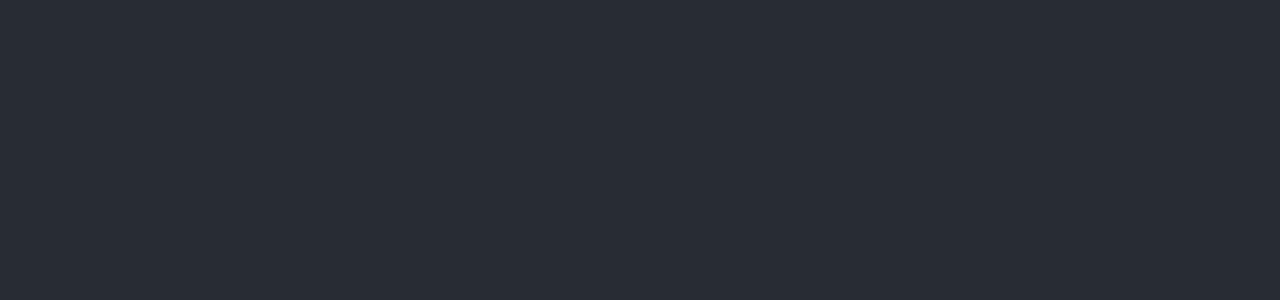
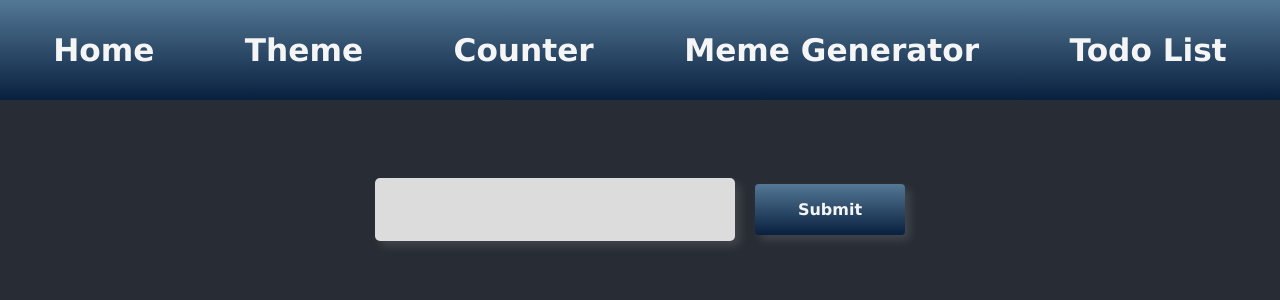
Before and after one commit to Jacquiiii/RandomActions, a React (Create React App) app: page /Todo in a window 1280 px wide. Before the commit this address had no page. Shown: the top 300 px of the page. Built offline with nearby package versions, Linux system fonts and the light colour scheme.

Commit message:
add Todo component

```diff
--- a/src/components/App.jsx
+++ b/src/components/App.jsx
@@ -6,13 +6,13 @@
 import { ThemeContext } from '../providers/ThemeProvider'
 
 // Styles
-import './styles.css'
+import './styles/styles.css'
 
 // Components
 import Home from './Home'
 import Counter from './Counter'
 import Meme from './Meme'
-// import Mood from './Mood'
+import Todo from './Todo'
 
 function App() {
   const { theme } = useContext(ThemeContext)
@@ -24,7 +24,7 @@
           <Route exact path="/" element={<Home />} />
           <Route exact path="/Counter" element={<Counter />} />
           <Route exact path="/Meme" element={<Meme />} />
-          {/* <Route exact path="/Mood" element={<Mood />} /> */}
+          <Route exact path="/Todo" element={<Todo />} />
         </Routes>
       </BrowserRouter>
     </div>
--- a/src/components/Nav.jsx
+++ b/src/components/Nav.jsx
@@ -44,6 +44,7 @@
       <button onClick={handleThemeChange}>Theme</button>
       <button><Link className="link" to="/Counter" >Counter</Link></button>
       <button><Link className="link" to="/Meme" >Meme Generator</Link></button>
+      <button><Link className="link" to="/Todo" >Todo List</Link></button>
     </NavBar>
   )
 }
--- /dev/null
+++ b/src/components/Todo.jsx
@@ -0,0 +1,121 @@
+// External imports
+import React, { useState, useReducer } from "react"
+import styled from 'styled-components'
+
+// Components
+import Nav from "./Nav"
+
+// Styles
+import { boxShadow, font } from '../constants'
+
+// Styled components
+const TodoContainer = styled.div`
+  display: flex;
+  flex-direction: column;
+  align-items: center;
+  padding-bottom: 1em;
+`
+
+const SubmitContainer = styled.div`
+  display: flex;
+  align-items: center;
+  justify-content: center;
+  margin: 3em 0;
+  input {
+    font-size: 20px;
+    width: 25vw;
+    outline: none;
+    border-radius: 0.25em;
+    border: none;
+    padding: 1em;
+    box-shadow: ${boxShadow};
+    margin-right: 1em;
+    background-color: #dcdcdc;
+  }
+  button {
+    width: 150px;
+  }
+`
+
+const TodoItem = styled.div`
+  margin-top: 1em;
+  display: flex;
+  justify-content: space-between;
+  span {
+    margin-right: 1em;
+    padding: 0.75em;
+    background-color: #dcdcdc;
+    width: 40vw;
+    border-radius: 0.25em;
+    box-shadow: ${boxShadow};
+    color: black;
+  }
+  button {
+    border-radius: 50%;
+    background: radial-gradient(circle at 50.4% 50.5%, rgb(251, 32, 86) 0%, rgb(135, 2, 35) 90%);
+  }
+`
+
+const Button = styled.button`
+  font-weight: bold;
+  border: none;
+  cursor: pointer;
+  font-family: ${font};
+  color: whitesmoke;
+  border-radius: 0.25em;
+  padding: 1em 2em;
+  background: linear-gradient(to top, #09203f 0%, #537895 100%);
+  box-shadow: ${boxShadow};
+  font-size: 16px;
+`
+
+let newId = 0
+const newTodo = (task) => {
+  return { id: newId += 1, task: task }
+}
+
+const reducer = (todos, action) => {
+  switch (action.type) {
+    case "add":
+      return [...todos, newTodo(action.payload.task)]
+    case "delete":
+      return todos.filter((todo) => todo.id !== action.payload.id)
+    default:
+      return todos
+  }
+}
+
+const Todo = () => {
+  const [task, setTask] = useState("")
+  const [todos, dispatch] = useReducer(reducer, [])
+
+  const handleSubmit = (e) => {
+    e.preventDefault()
+    if (task !== "") {
+      dispatch({ type: "add", payload: { task: task } })
+      setTask("")
+    }
+  }
+
+  return (
+    <TodoContainer>
+      <Nav />
+      <SubmitContainer>
+        <input
+          type='text'
+          value={task}
+          onChange={(e) => setTask(e.target.value)}
+        />
+        <Button onClick={handleSubmit}>Submit</Button>
+      </SubmitContainer>
+      {todos.map((todo) => (
+        <TodoItem key={todo.id}>
+          <span>{todo.task}</span>
+          <Button onClick={() => dispatch({ type: "delete", payload: { id: todo.id } })}>Delete</Button>
+        </TodoItem>
+      ))}
+    </TodoContainer>
+  )
+}
+
+export default Todo
```
Also changed, not shown: src/components/Mood.jsx (deleted, +0 -100 lines), src/components/styles/styles.css (renamed from src/components/styles.css).
